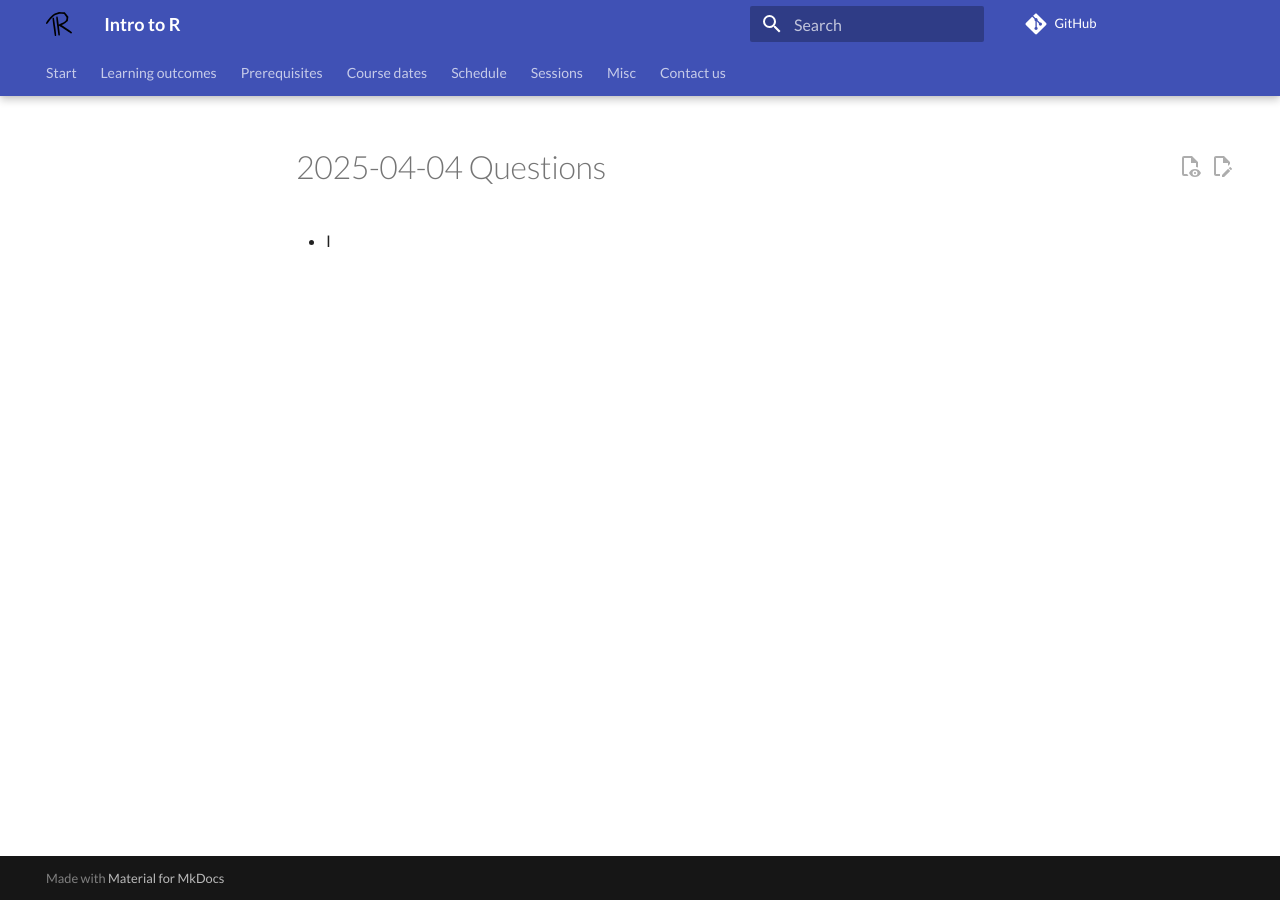
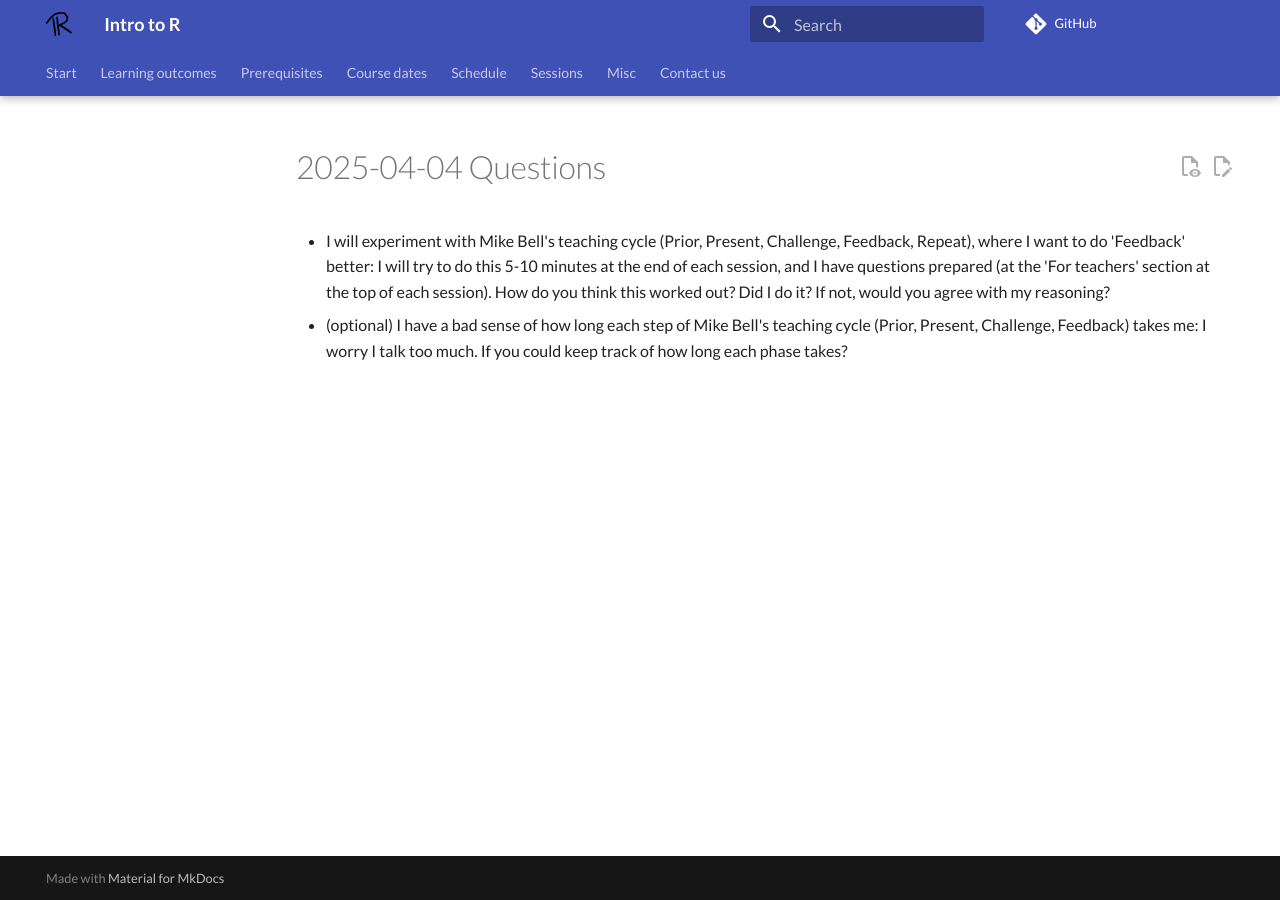
Before and after one commit to richelbilderbeek/intro_r_course, an MkDocs documentation site: the page built from docs/peer_observations/20250404_questions.md, in a window 1280 px wide. Built offline with MkDocs 1.6.1 and Material for MkDocs 9.7.7, drawn with Linux system fonts in a browser that asks for light colours; comment, search, counter and statistics services are not loaded.

Commit message:
Add reason and PO questions

```diff
--- a/docs/peer_observations/20250404_questions.md
+++ b/docs/peer_observations/20250404_questions.md
@@ -1,3 +1,13 @@
 # 2025-04-04 Questions
 
-- I
+- I will experiment with Mike Bell's teaching cycle
+  (Prior, Present, Challenge, Feedback, Repeat),
+  where I want to do 'Feedback' better: I will try to do this
+  5-10 minutes at the end of each session, and I have questions
+  prepared (at the 'For teachers' section at the top of each session).
+  How do you think this worked out? Did I do it? If not, would you
+  agree with my reasoning?
+- (optional) I have a bad sense of how long each step of
+  Mike Bell's teaching cycle (Prior, Present, Challenge, Feedback)
+  takes me: I worry I talk too much.
+  If you could keep track of how long each phase takes?
```
Also changed, not shown: docs/basic_r/README.md (+2 -0 lines), docs/data_transformation/README.md (+11 -1 lines).
